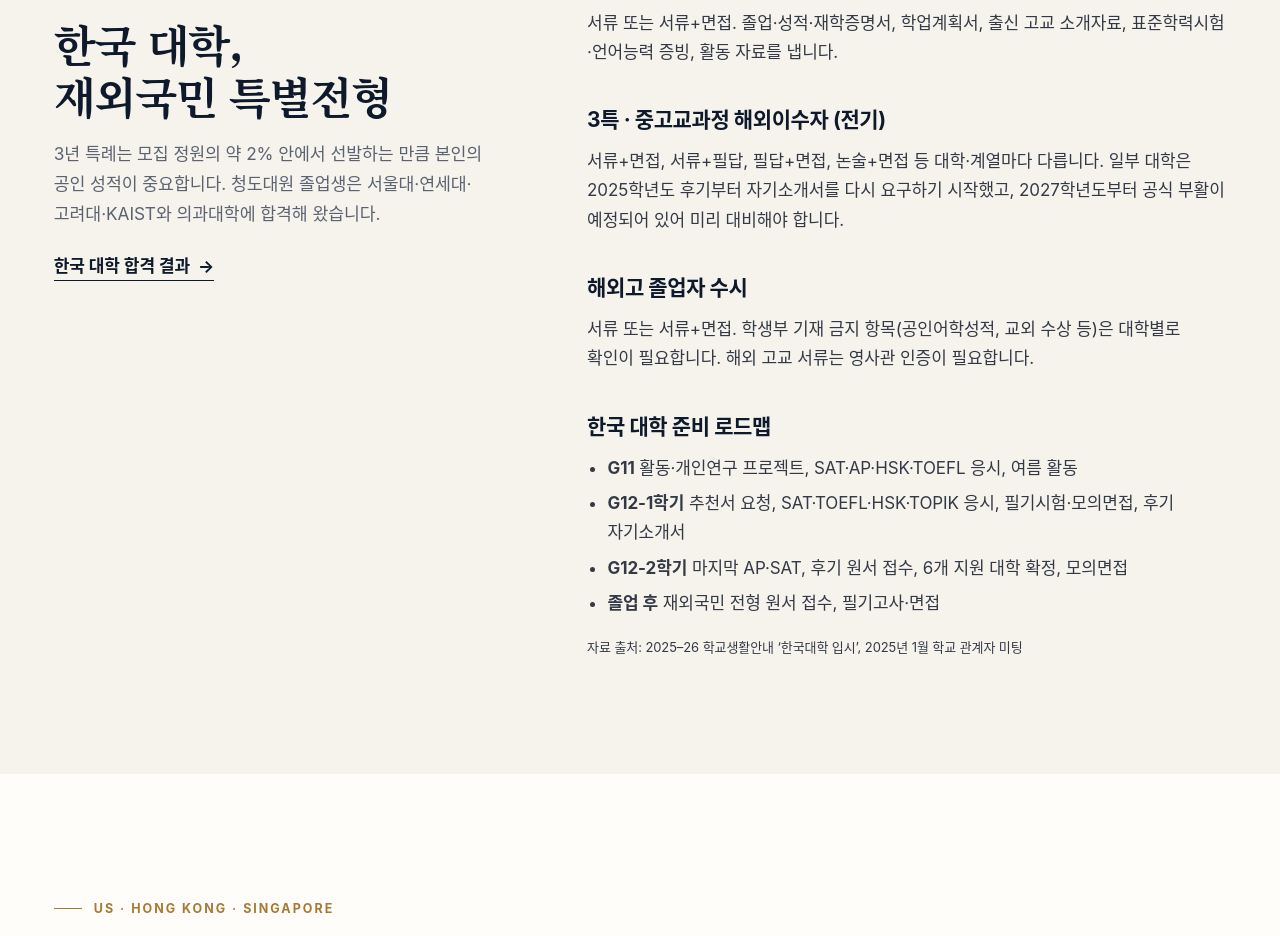
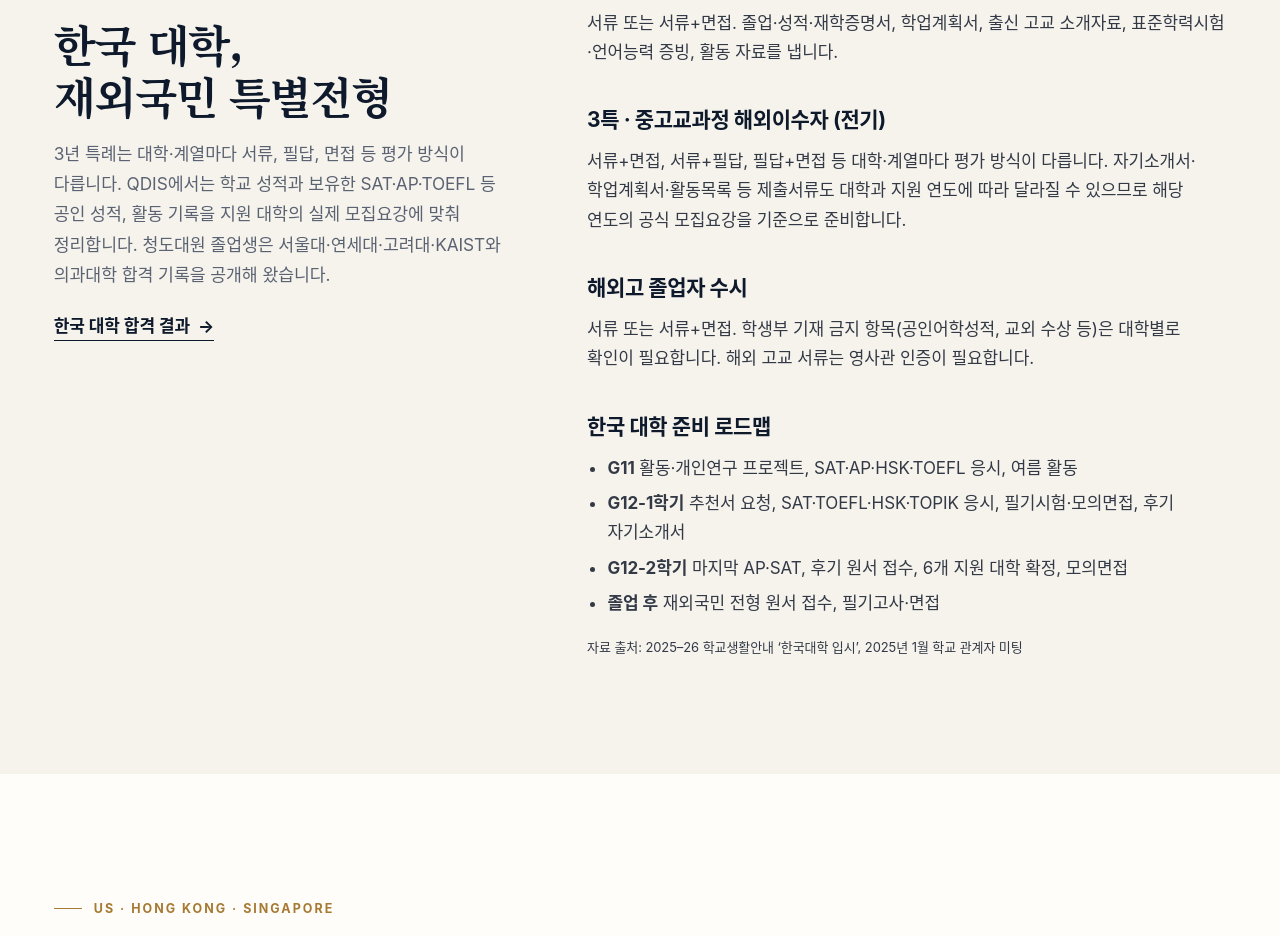
Before and after one commit to tnsuhak/qdis, a React (Vite) app: page /college-counseling in a window 1280 px wide. Shown: the part 1740-2676 px from the top of the page. Built offline with nearby package versions, Linux system fonts and the light colour scheme; a web font is replaced by a local one.

Commit message:
Make QDIS Korean admissions guidance more durable

```diff
--- a/src/pages/College.tsx
+++ b/src/pages/College.tsx
@@ -138,14 +138,14 @@ export function CounselingPage() {
             <div className="sticky-col">
               <span className="eyebrow">Korean Universities</span>
               <h2 className="h2">한국 대학,<br />재외국민 특별전형</h2>
-              <p className="lede" style={{marginTop: 18}}>3년 특례는 모집 정원의 약 2% 안에서 선발하는 만큼 본인의 공인 성적이 중요합니다. 청도대원 졸업생은 서울대·연세대·고려대·KAIST와 의과대학에 합격해 왔습니다.</p>
+              <p className="lede" style={{marginTop: 18}}>3년 특례는 대학·계열마다 서류, 필답, 면접 등 평가 방식이 다릅니다. QDIS에서는 학교 성적과 보유한 SAT·AP·TOEFL 등 공인 성적, 활동 기록을 지원 대학의 실제 모집요강에 맞춰 정리합니다. 청도대원 졸업생은 서울대·연세대·고려대·KAIST와 의과대학 합격 기록을 공개해 왔습니다.</p>
               <div style={{marginTop: 22}}><TLink href="/university-results">한국 대학 합격 결과</TLink></div>
             </div>
             <div className="prose">
               <h3>12특 · 전교육과정 해외이수자 (후기·전기)</h3>
               <p>서류 또는 서류+면접. 졸업·성적·재학증명서, 학업계획서, 출신 고교 소개자료, 표준학력시험·언어능력 증빙, 활동 자료를 냅니다.</p>
               <h3>3특 · 중고교과정 해외이수자 (전기)</h3>
-              <p>서류+면접, 서류+필답, 필답+면접, 논술+면접 등 대학·계열마다 다릅니다. 일부 대학은 2025학년도 후기부터 자기소개서를 다시 요구하기 시작했고, 2027학년도부터 공식 부활이 예정되어 있어 미리 대비해야 합니다.</p>
+              <p>서류+면접, 서류+필답, 필답+면접 등 대학·계열마다 평가 방식이 다릅니다. 자기소개서·학업계획서·활동목록 등 제출서류도 대학과 지원 연도에 따라 달라질 수 있으므로 해당 연도의 공식 모집요강을 기준으로 준비합니다.</p>
               <h3>해외고 졸업자 수시</h3>
               <p>서류 또는 서류+면접. 학생부 기재 금지 항목(공인어학성적, 교외 수상 등)은 대학별로 확인이 필요합니다. 해외 고교 서류는 영사관 인증이 필요합니다.</p>
               <h3>한국 대학 준비 로드맵</h3>
```
